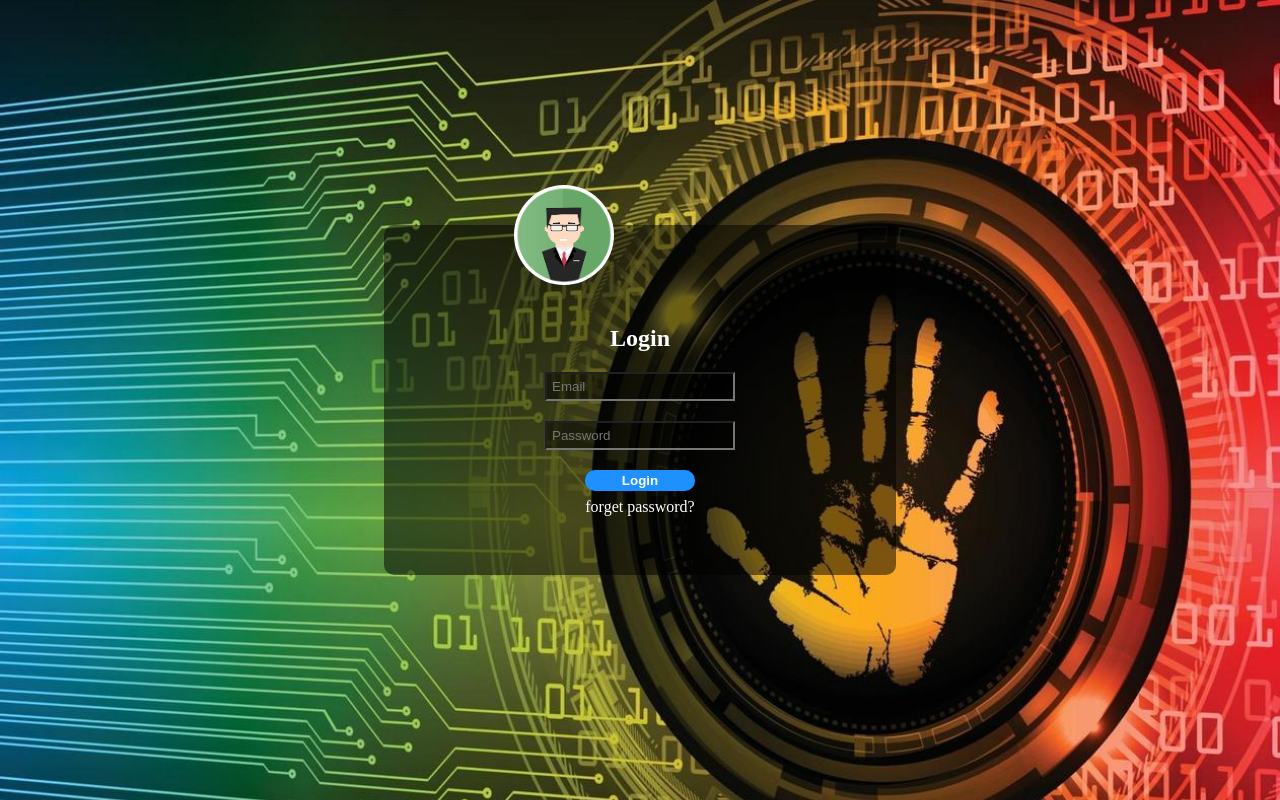
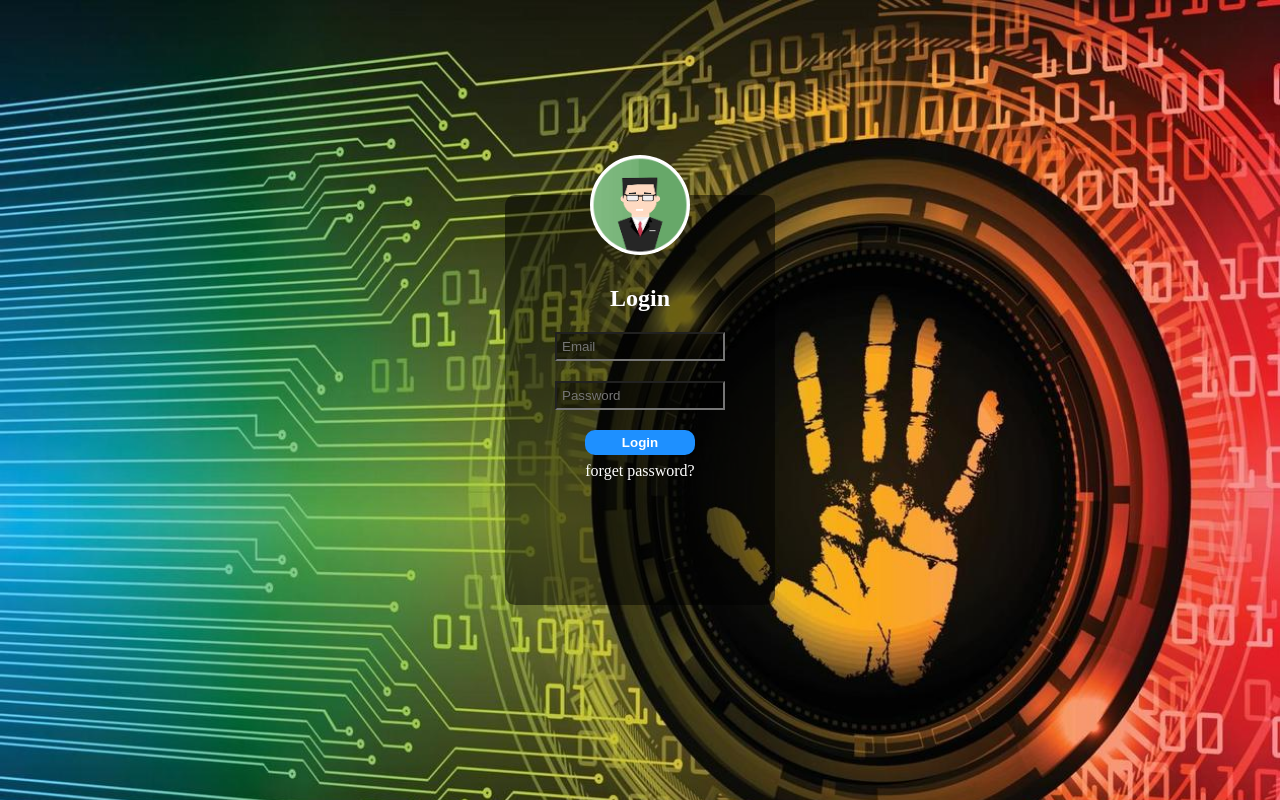
Before and after one commit to elhadjissam20031/projectone, a plain HTML site: page index.html in a window 1280 px wide. Drawn offline with Linux system fonts and the light colour scheme.

Commit message:
Update style.css

```diff
--- a/style.css
+++ b/style.css
@@ -16,8 +16,8 @@ form {
   top: 50%;
   left: 50%;
   transform: translate(-50%, -50%);
-  height: 350px;
-  width: 40vw;
+  height: 410px;
+  width: 270px;
   text-align: center;
   background-color: rgba(0, 0, 0, 0.5);
   border-radius: 10px;
@@ -29,23 +29,23 @@ img {
   margin: auto;
   position: absolute;
   top: -40px;
-  left: 130px;
+  left: 85px;
 }
-.align {
-  margin-top: 100px;
+h2{
+    margin-top: 90px;
 }
 
 input {
   display: block;
   margin:20px auto;
-  width: 190px;
+  width: 170px;
   padding: 5px;
   background-color: rgba(0, 0, 0, 0.5);
   color: white;
 }
 button{
     width: 110px;
-    padding: 3px;
+    padding: 5px;
     margin-bottom: 7px;
     border-radius: 10px;
     border: none;
@@ -54,4 +54,12 @@ button{
     text-transform: capitalize;
     font-weight: bold;
     color: white;
+    transition: all 0s ease;
 }
+button:hover{
+    background-color: chocolate;
+    color: chartreuse;
+}
+p{
+    cursor: pointer;
+}
```
